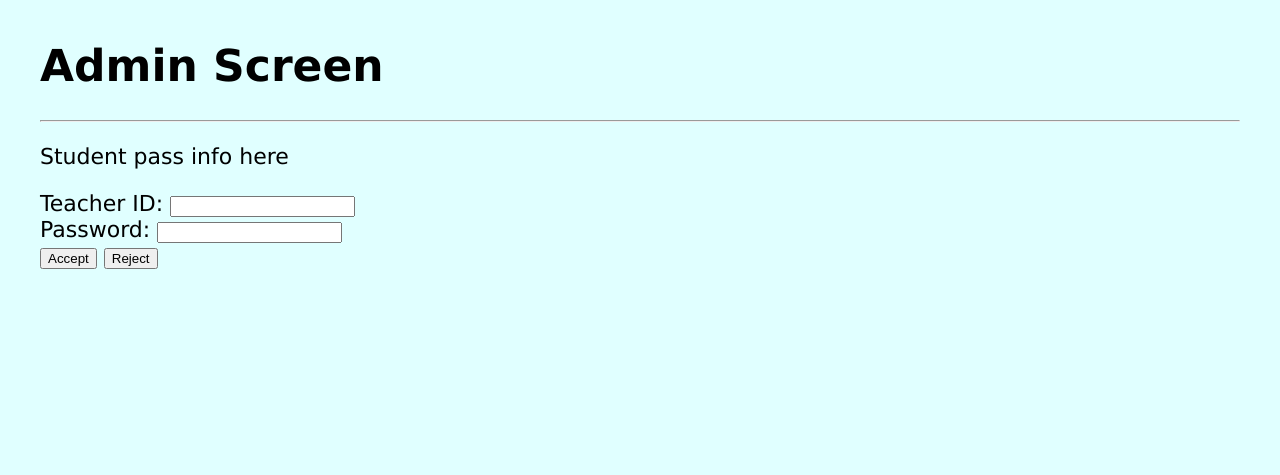
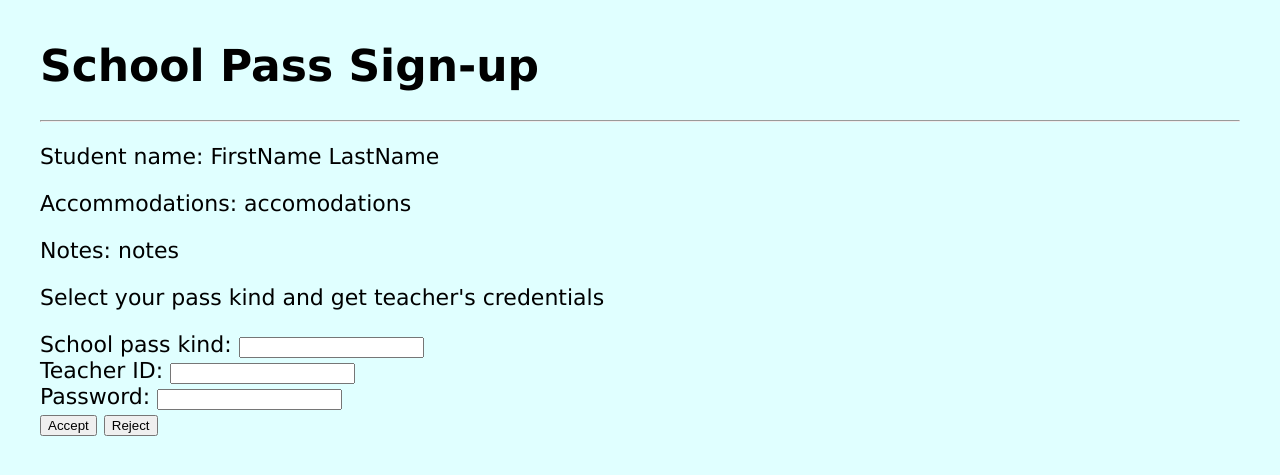
Before and after one commit to mattiehansen/CSCI4830Project, a Django app: page /pagetwo/ in a window 1280 px wide. Shown: the top 475 px of the page. Run offline with Django 3.2, Linux system fonts and the light colour scheme.

Commit message:
Tweaked pages and added more fields to Student model

```diff
--- a/schoolpass/templates/schoolpass/pagetwo.html
+++ b/schoolpass/templates/schoolpass/pagetwo.html
@@ -1,11 +1,15 @@
 {%  extends 'schoolpass/base.html' %}
 {% block content %}
-<h1>Admin Screen</h1>
+<h1>School Pass Sign-up</h1>
 <hr>
 <form>
-    <p>Student pass info here</p>
+    <p>Student name: FirstName LastName</p>
+    <p>Accommodations: accomodations</p>
+    <p>Notes: notes</p>
+    <p>Select your pass kind and get teacher's credentials</p>
+    School pass kind: <input type="text" name="location"><br>
     Teacher ID: <input type="number" name="teacherID"><br>
-    Password: <input type="text" name="password"><br>
+    Password: <input type="password" name="password"><br>
     <input type=button onClick="parent.location='{% url 'pagethree' %}'" value='Accept'>
     <input type=button onClick="parent.location='{% url 'rejected' %}'" value='Reject'>
 </form>
```
Also changed, not shown: schoolpass/models.py (+6 -2 lines), schoolpass/templates/schoolpass/index.html (+3 -4 lines), schoolpass/templates/schoolpass/pagethree.html (+6 -5 lines), db.sqlite3, schoolpass/migrations/0003_auto_20180718_0100.py (added), schoolpass/migrations/0004_auto_20180718_0100.py (added).
